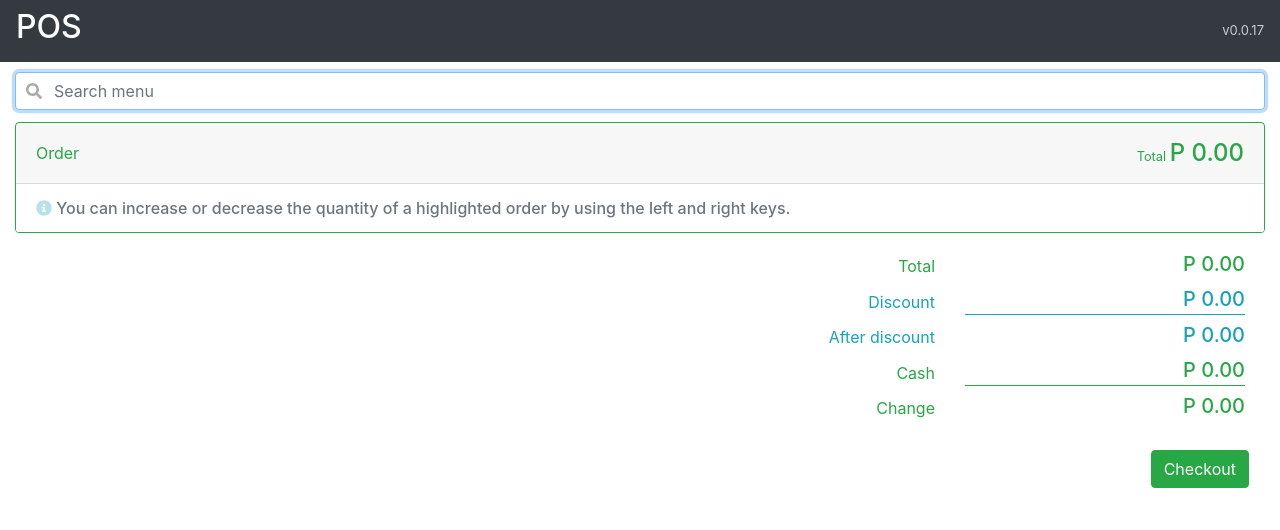
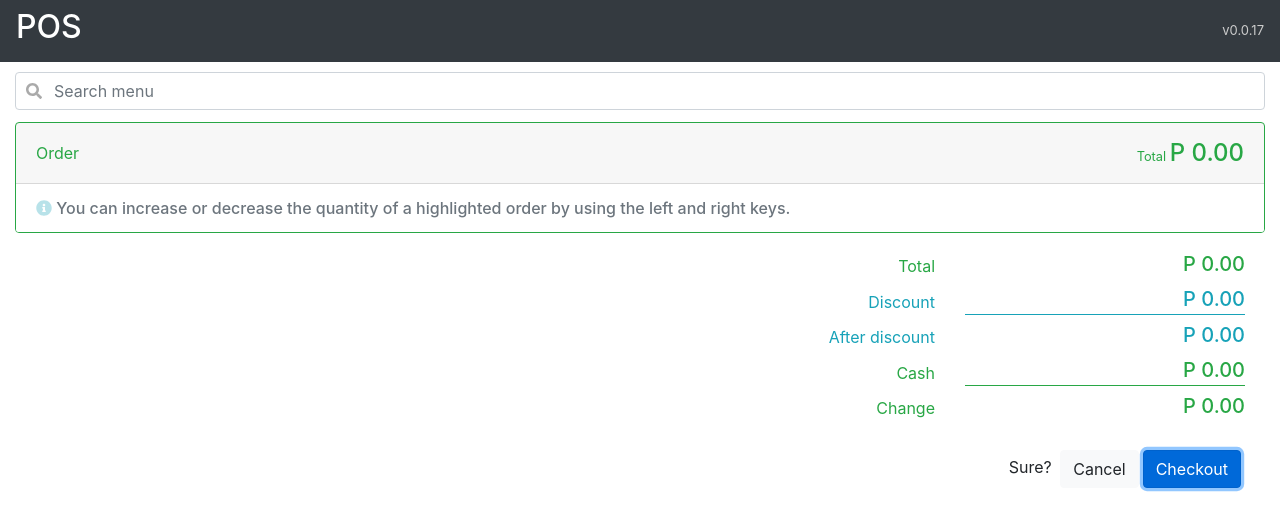
Before and after one commit to aguirrerodrigo/ra-pos, an Angular app: page / in a window 1280 px wide. Both pictures are taken after a click on the button "Checkout". Shown: the top 530 px of the page. Built offline with nearby package versions, Linux system fonts and the light colour scheme.

Commit message:
Added confirmation before checkout

```diff
--- a/src/app/components/payment/payment.component.html
+++ b/src/app/components/payment/payment.component.html
@@ -26,8 +26,8 @@
 	<div
 		class="cash-container"
 		[ngClass]="{
-			danger: payment.afterDiscount > payment.cash,
-			success: payment.afterDiscount <= payment.cash
+			danger: !canPay,
+			success: canPay
 		}"
 	>
 		<div class="label">Cash</div>
@@ -36,8 +36,8 @@
 				class="cash"
 				appSelectOnFocus="delay-always"
 				[ngClass]="{
-					danger: payment.afterDiscount > payment.cash,
-					success: payment.afterDiscount <= payment.cash
+					danger: !canPay,
+					success: canPay
 				}"
 				[(ngModel)]="cash"
 				(focus)="formatCashFromValue()"
@@ -48,8 +48,8 @@
 	<div
 		class="change-container"
 		[ngClass]="{
-			danger: payment.afterDiscount > payment.cash,
-			success: payment.afterDiscount <= payment.cash
+			danger: !canPay,
+			success: canPay
 		}"
 	>
 		<div class="label">Change</div>
@@ -59,13 +59,20 @@
 	</div>
 </div>
 <div class="checkout-container">
+	<ng-container *ngIf="confirm">
+		Sure?
+		<button class="cancel" (click)="confirm = false">
+			Cancel
+		</button>
+	</ng-container>
 	<button
 		class="checkout"
 		[ngClass]="{
-			'checkout-danger': payment.afterDiscount > payment.cash,
-			'checkout-success': payment.afterDiscount <= payment.cash
+			'checkout-danger': !canPay,
+			'checkout-success': canPay && !confirm,
+			'checkout-primary': canPay && confirm
 		}"
-		[disabled]="payment.afterDiscount > payment.cash ? true : null"
+		[disabled]="!canPay ? true : null"
 		(click)="checkout()"
 	>
 		Checkout
--- a/src/app/components/payment/payment.component.scss
+++ b/src/app/components/payment/payment.component.scss
@@ -78,11 +78,15 @@
 }
 
 .checkout-container {
-	@extend .mt-2, .float-right;
+	@extend .m-4, .float-right;
+}
+
+.cancel {
+	@extend .btn, .btn-light, .ml-1;
 }
 
 .checkout {
-	@extend .btn, .m-3;
+	@extend .btn, .ml-1;
 }
 
 .checkout-danger {
@@ -92,3 +96,7 @@
 .checkout-success {
 	@extend .btn-success;
 }
+
+.checkout-primary {
+	@extend .btn-primary;
+}
--- a/src/app/components/payment/payment.component.ts
+++ b/src/app/components/payment/payment.component.ts
@@ -12,6 +12,11 @@ export class PaymentComponent {
 	private _discount: string;
 	private _cash: string;
 	payment: Payment;
+	confirm = false;
+
+	get canPay(): boolean {
+		return this.payment.afterDiscount <= this.payment.cash;
+	}
 
 	get discount(): string {
 		return this._discount;
@@ -28,6 +33,8 @@ export class PaymentComponent {
 		if (!isNaN(n)) {
 			this.payment.discount.value = Math.abs(n);
 		}
+
+		this.confirm = false;
 	}
 
 	get cash(): string {
@@ -40,6 +47,8 @@ export class PaymentComponent {
 		if (!isNaN(n)) {
 			this.payment.cash = n;
 		}
+
+		this.confirm = false;
 	}
 
 	constructor(private paymentService: PaymentService) {
@@ -77,7 +86,12 @@ export class PaymentComponent {
 	}
 
 	checkout(): void {
-		this.paymentService.checkout();
+		if (!this.confirm) {
+			this.confirm = true;
+		} else {
+			this.paymentService.checkout();
+			this.confirm = false;
+		}
 	}
 
 	private setPayment(payment: Payment): void {
@@ -85,5 +99,7 @@ export class PaymentComponent {
 
 		this.formatDiscount();
 		this.formatCash();
+
+		this.confirm = false;
 	}
 }
```
